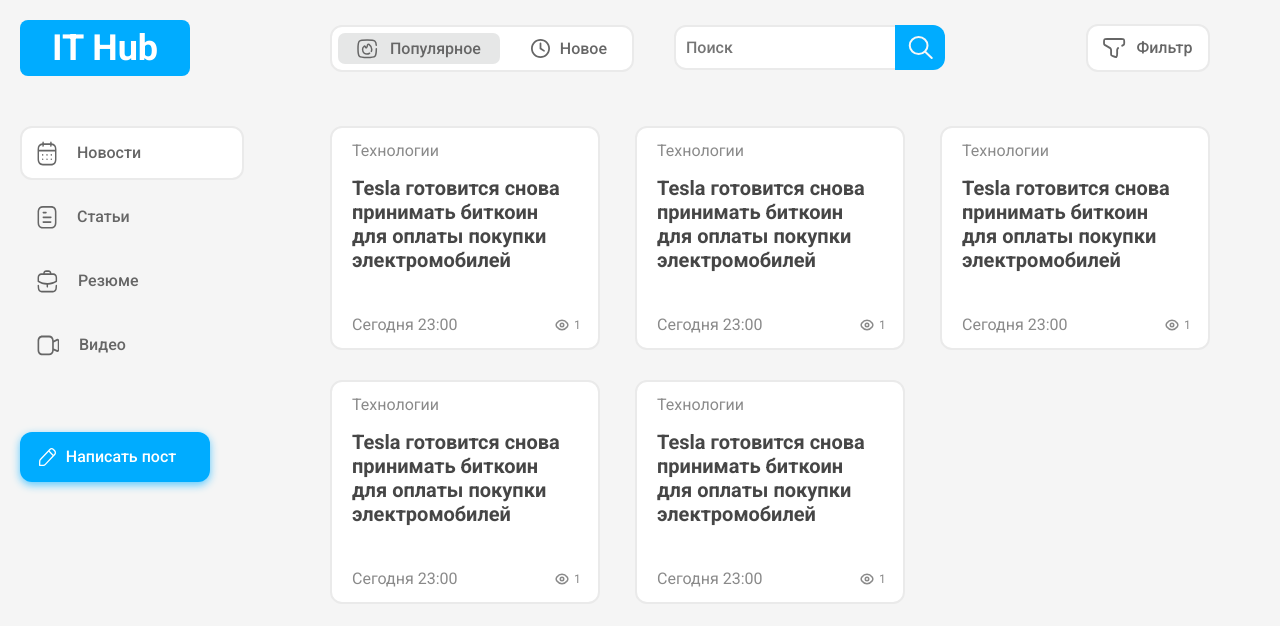
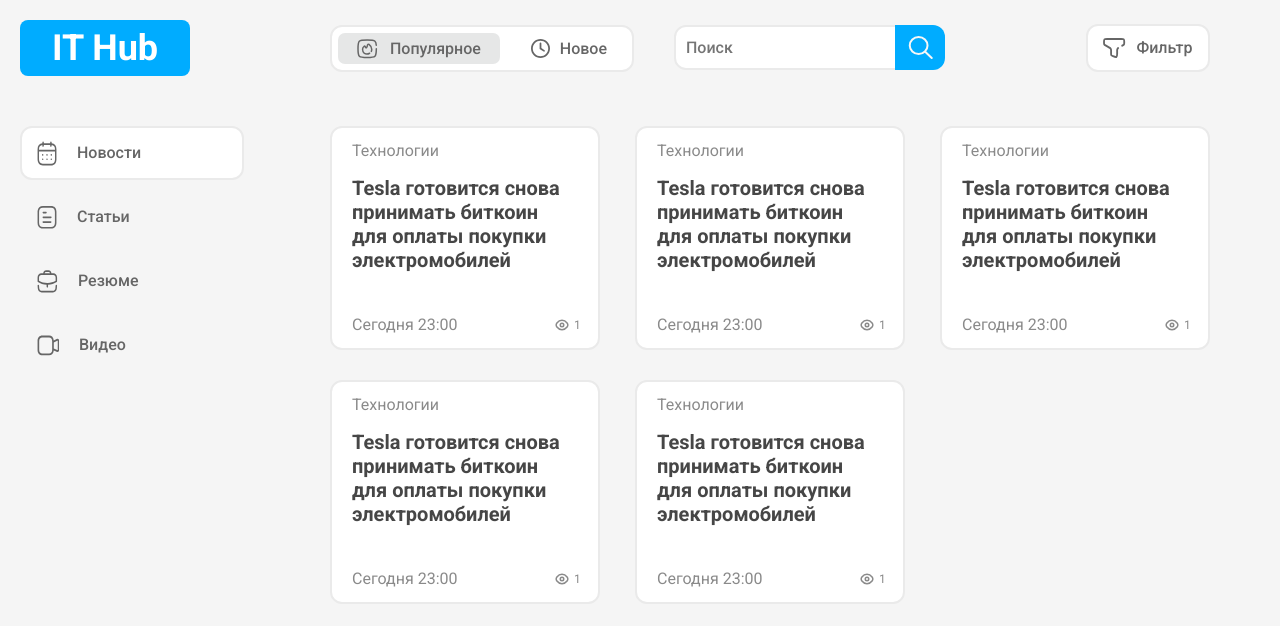
Before and after one commit to SpaceTeamX/ItHubFrontend, a React (Vite) app: page / in a window 1280 px wide. Shown: the top 626 px of the page. Built offline with nearby package versions, Linux system fonts and the light colour scheme.

Commit message:
Fix theme:Убрать кнопку создать пост Fix:Все сделано

```diff
--- a/src/components/Navbar/Navbar.jsx
+++ b/src/components/Navbar/Navbar.jsx
@@ -1,7 +1,10 @@
+import { useLocation } from 'react-router-dom';
 import NavBarItem from './NavBarItem/NavBarItem';
 import style from './navbar.module.scss';
 
 const Navbar = () => {
+  const location = useLocation();
+
   const navList = [
     { name: 'Новости', link: '/', img: '/public/assets/Iconly/Light outline/Calendar.svg' },
     { name: 'Статьи', link: '/articles', img: '/public/assets/Iconly/Light outline/Document.svg' },
@@ -9,17 +12,21 @@
     { name: 'Видео', link: '/video', img: '/public/assets/Video.svg' },
   ];
 
+  const isNewsPage = location.pathname === '/';
+
   return (
     <div className={style.navbar}>
       <div className={style.navList}>
         {navList.map((item, index) => <NavBarItem item={item} index={index} key={index} />)}
       </div>
+      {isNewsPage ? null : (
           <button className={style.writePostButton}>
             <div className={style.btn}>
               <img src="/public/assets/newpost.svg" alt="pen" />
               <p>Написать пост</p>
             </div>
           </button>
+      )}
     </div>
   );
 };
```
Lines whose indentation alone changed are shown as unchanged.
